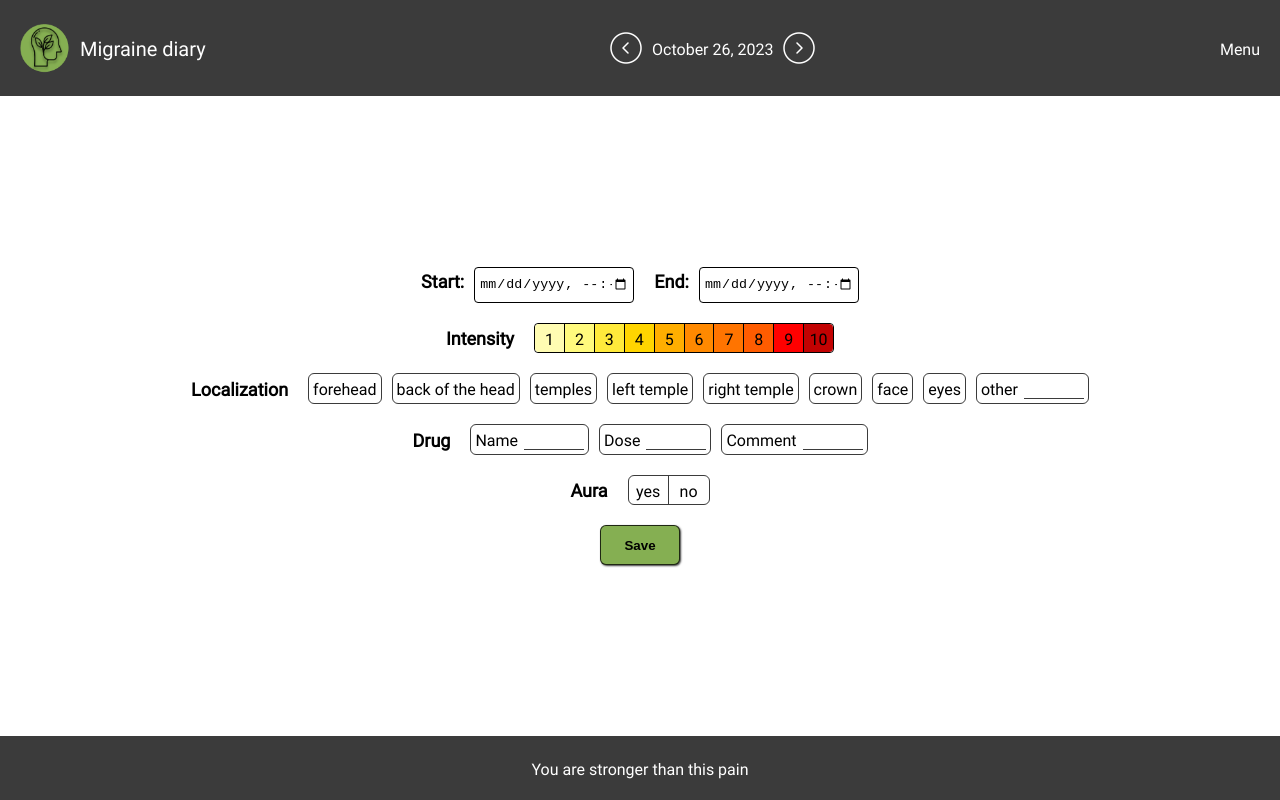
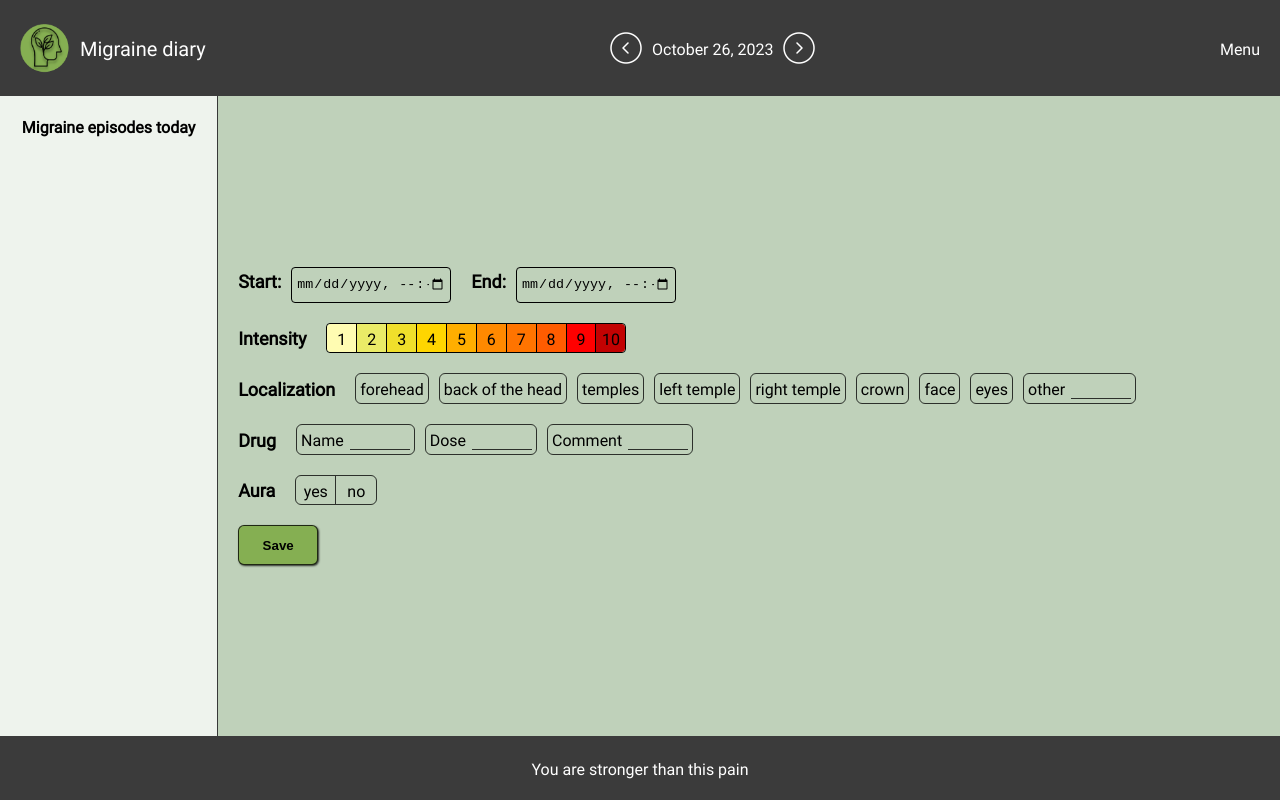
Before and after one commit to Raushaniam/migraine-diary, a React app: page / in a window 1280 px wide. Built offline with nearby package versions, Linux system fonts and the light colour scheme.

Commit message:
feat: add Sidebar Component with basic styles; change styles of Main and child components

```diff
--- /dev/null
+++ b/src/app/components/Main/Aside/ISidebar.ts
@@ -0,0 +1,3 @@
+export  interface ISidebar {
+    title: string,
+}
--- /dev/null
+++ b/src/app/components/Main/Aside/Sidebar.scss
@@ -0,0 +1,13 @@
+@import "../../../constants/variables.scss";
+
+.Sidebar{
+  @include flexible();
+  align-items: flex-start;
+  border-right: 1px solid $LightBlack;
+  width: 20%;
+  min-width: 120px;
+  height: 100%;
+  padding: 20px;
+  font-weight: 600;
+  background: #eef3ed;
+}
--- /dev/null
+++ b/src/app/components/Main/Aside/Sidebar.tsx
@@ -0,0 +1,7 @@
+import React, {FC} from "react";
+import {ISidebar} from "./ISidebar";
+import "./Sidebar.scss";
+
+export const Sidebar:FC<ISidebar> = ({title}) => {
+    return <div className="Sidebar">{title}</div>
+}
--- a/src/app/components/Main/Drug/Drug.scss
+++ b/src/app/components/Main/Drug/Drug.scss
@@ -23,6 +23,7 @@
         border-bottom: 1px solid $LightBlack;
         width: 60px;
         margin-left: 6px;
+        background: transparent;
       }
     }
   }
--- a/src/app/components/Main/Localization/Localization.scss
+++ b/src/app/components/Main/Localization/Localization.scss
@@ -3,6 +3,7 @@
 .Localization {
   @include flexible();
   gap: 20px;
+  flex-wrap: wrap;
 
   .Title {
     font-size: 18px;
@@ -23,6 +24,7 @@
         border-bottom: 1px solid $LightBlack;
         width: 60px;
         margin-left: 6px;
+        background: transparent;
       }
     }
   }
--- a/src/app/components/Main/Main.scss
+++ b/src/app/components/Main/Main.scss
@@ -4,7 +4,17 @@
   width: 100%;
   height: 80vh;
   @include flexible();
-  flex-direction: column;
-  gap: 20px;
+  justify-content: flex-start;
   background-color: $White;
+
+    .MainContainer {
+      @include flexible();
+      flex-direction: column;
+      gap: 20px;
+      align-items: flex-start;
+      padding: 20px;
+      background: #bfd1ba;
+      height: 100%;
+      width: 100%;
+    }
 }
--- a/src/app/components/Main/Main.tsx
+++ b/src/app/components/Main/Main.tsx
@@ -8,9 +8,12 @@ import {Localization} from "./Localization/Localization";
 import {Drug} from "./Drug/Drug";
 import {Aura} from "./Aura/Aura";
 import {Button} from "../Button/Button";
+import {Sidebar} from "./Aside/Sidebar";
 
 export const Main: FC<IMain> = () => {
     return <div className="Main">
+        <Sidebar title={Dictionary.EPISODES}/>
+        <div className="MainContainer">
             <Time start={Dictionary.START} end={Dictionary.END}/>
             <Intensity title={Dictionary.INTENSITY}/>
             <Localization
@@ -34,4 +37,5 @@ export const Main: FC<IMain> = () => {
             <Aura title={Dictionary.AURA} yes={Dictionary.YES} no={Dictionary.NO}/>
             <Button title={Dictionary.SAVE}/>
         </div>
+    </div>
 }
--- a/src/app/components/Main/Time/Time.scss
+++ b/src/app/components/Main/Time/Time.scss
@@ -16,6 +16,7 @@
       width: 160px;
       padding: 4px;
       cursor: pointer;
+      background: transparent;
     }
   }
 }
--- a/src/app/constants/Dictionary.ts
+++ b/src/app/constants/Dictionary.ts
@@ -32,4 +32,5 @@ export const Dictionary = {
     'AURA': 'Aura',
     'YES': 'yes',
     'NO': 'no',
+    'EPISODES': 'Migraine episodes today',
 }
```
Lines whose indentation alone changed are shown as unchanged.
